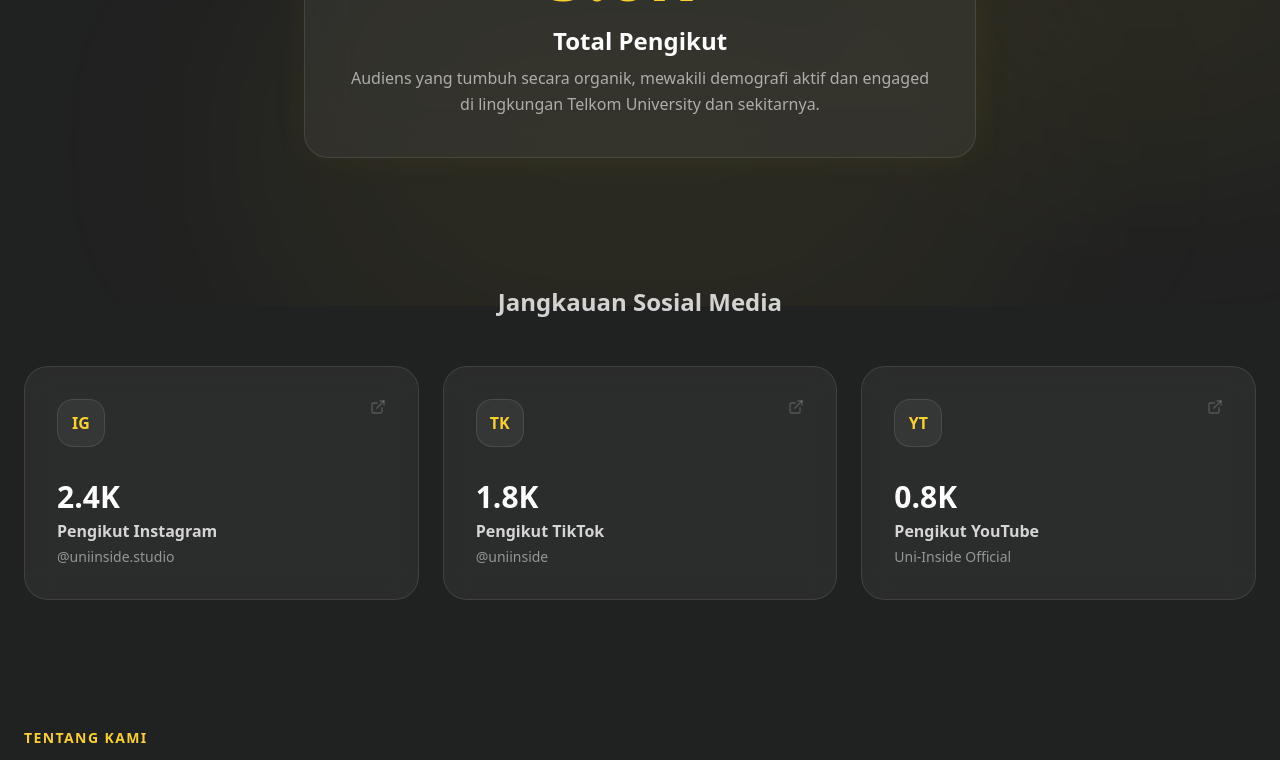
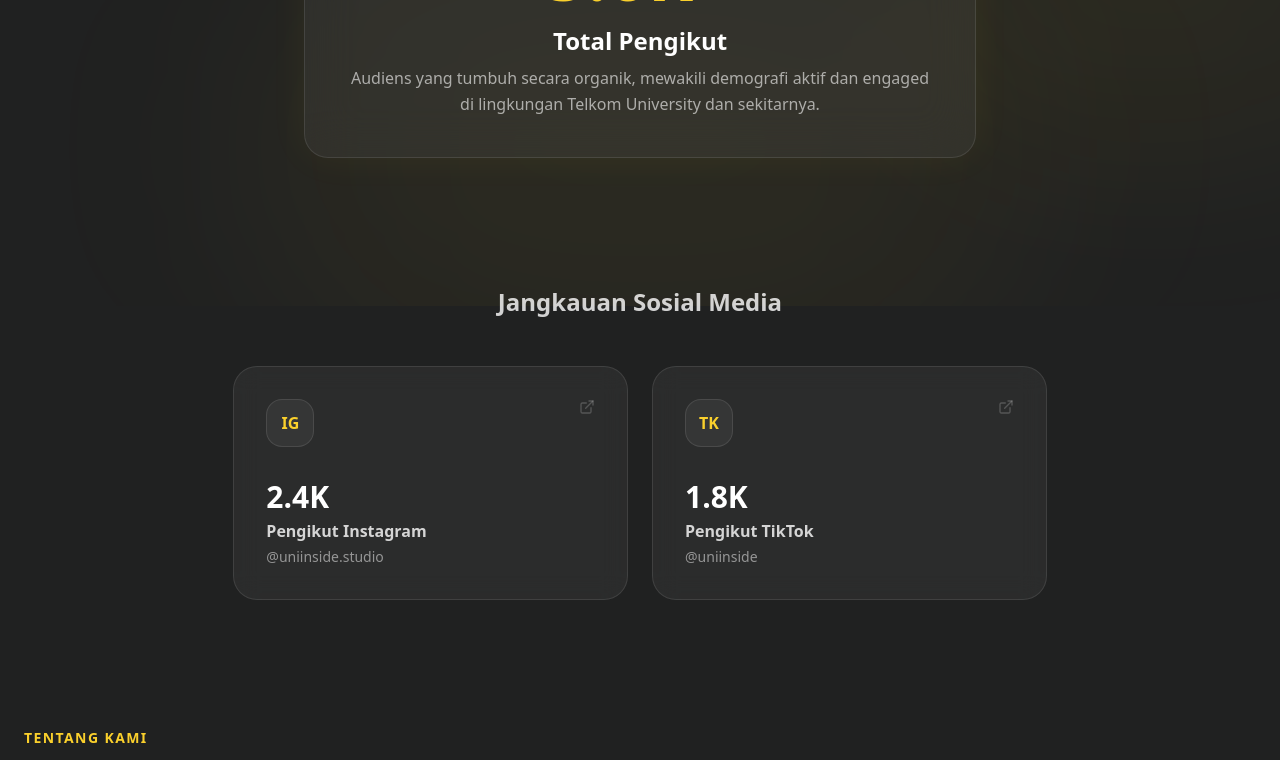
Before and after one commit to Taqizdihar/uni-inside, a React (Vite) app: page /mediakit in a window 1280 px wide. Shown: the part 494-1254 px from the top of the page. Built offline with nearby package versions, Linux system fonts and the light colour scheme.

Commit message:
feat: add site configuration constants for brand, socials, and partners

```diff
--- a/src/constants/config.ts
+++ b/src/constants/config.ts
@@ -25,12 +25,6 @@ export const SITE_CONFIG = {
       handle: "@uniinside",
       followers: "1.8K",
       link: "https://www.tiktok.com/@uniinside.studio?is_from_webapp=1&sender_device=pc"
-    },
-    {
-      platform: "YouTube",
-      handle: "Uni-Inside Official",
-      followers: "0.8K",
-      link: "#"
     }
   ],
   partners: [
```
